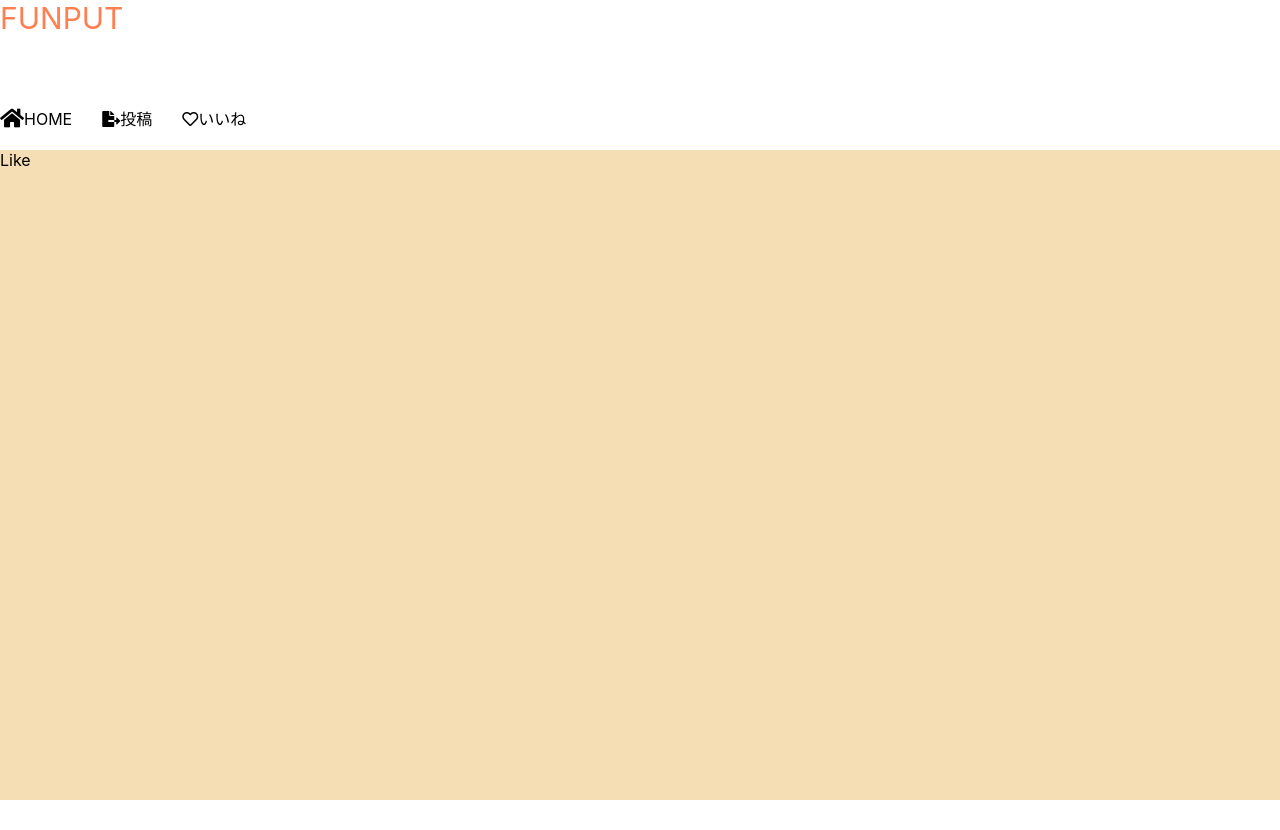
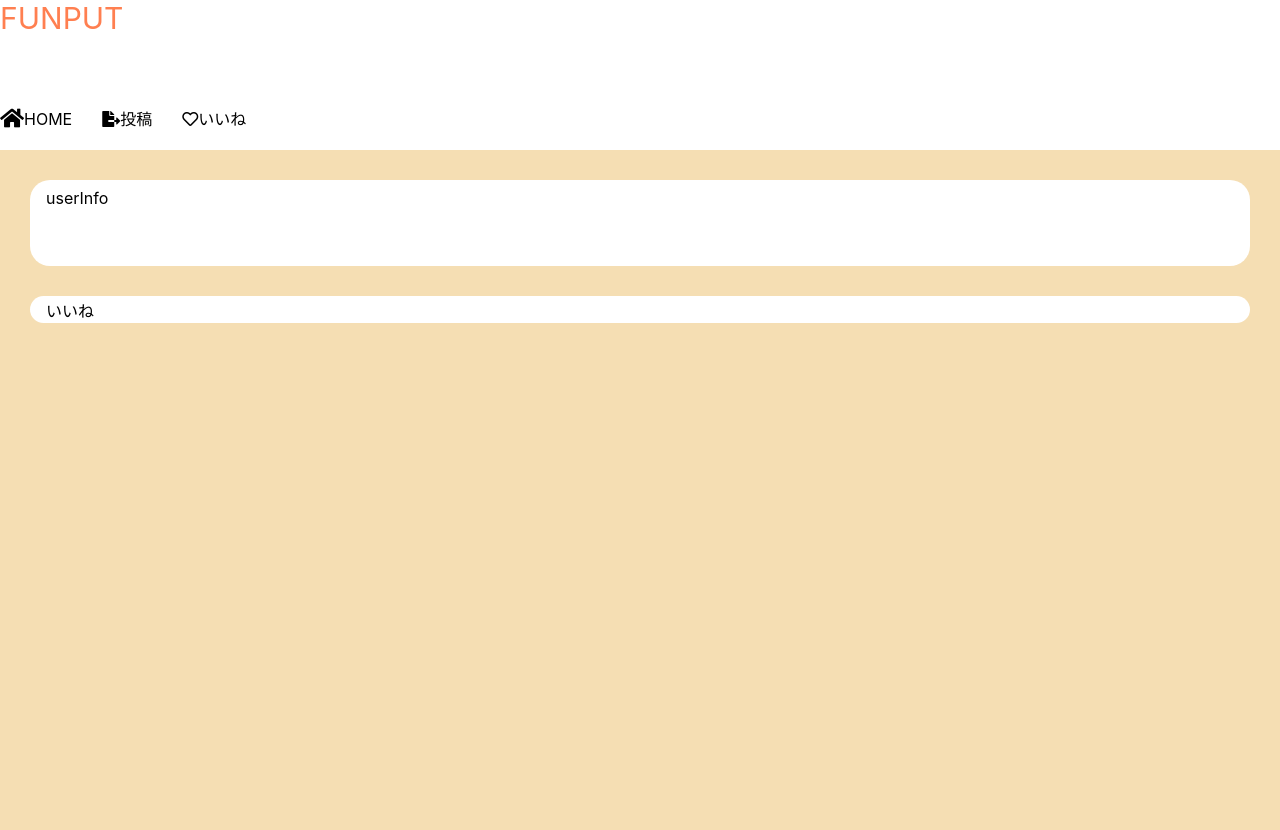
Before and after one commit to ICT-FUNney/team2-funput-Client, a React (Create React App) app: page /like in a window 1280 px wide. Before the commit the page ends 800 px from the top, so only its background shows below. Built offline with nearby package versions, Linux system fonts and the light colour scheme; data requests are answered from the project's data file.

Commit message:
[add]likeの途中

```diff
--- a/src/components/Pages/Like.jsx
+++ b/src/components/Pages/Like.jsx
@@ -1,9 +1,14 @@
 import React from 'react';
-
+import '../../styles/Pages/Like.css';
 const Like = () => {
     return (
-        <div>
-            Like
+        <div id='main'>
+            <div id='likeContainer'>
+                <div id='userInfoArea'>
+                    userInfo
+                </div>
+            </div>
+            <div id='likeArea'>いいね</div>
         </div>
     )
 }
--- /dev/null
+++ b/src/styles/Pages/Like.css
@@ -0,0 +1,32 @@
+#homeContainer {
+  display: grid;
+  height: 750px;
+  grid-template-columns: 250px 1fr;
+  grid-template-areas:
+    "userInfoArea likeArea";
+}
+
+#userInfoArea {
+  grid-area: userInfoArea;
+  background: white;
+  height: 70px;
+  padding: 0.5em 1em;
+  margin: 30px;
+  border-radius: 20px;
+  content: "\f083";
+}
+
+#likeArea {
+  grid-area: likeArea;
+  background: white;
+  height: auto;
+  padding: 0.1em 1em;
+  margin: 30px;
+  border-radius: 20px;
+}
+
+#likeArea p {
+  border: double 5px #5f5951;
+  width:100px;
+  color: orange;
+}
```
